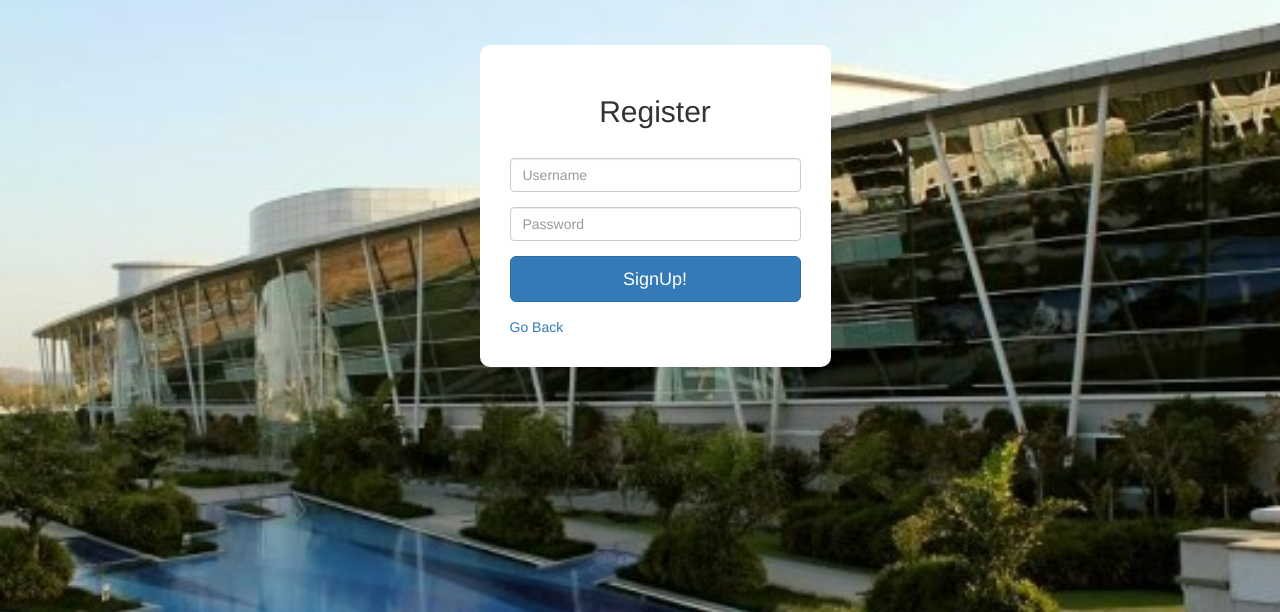
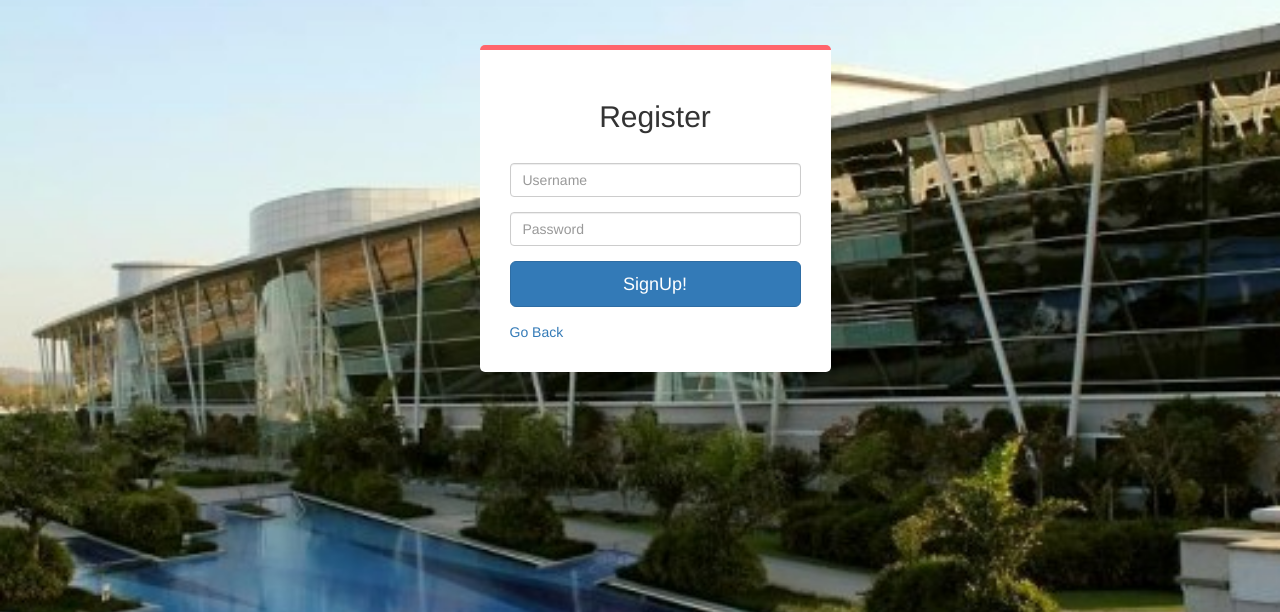
Before and after one commit to VijaySingh93/CampusWebspace, a Node server app: page /register in a window 1280 px wide. Shown: the part 52-664 px from the top of the page. Run offline with Node 20, Linux system fonts and the light colour scheme; some libraries are stand-ins or nearby versions.

Commit message:
final version 3

```diff
--- a/views/login.ejs
+++ b/views/login.ejs
@@ -2,7 +2,7 @@
 <div class="container">
     <div class="row">
 
-        <div style="width: 30%; margin: 25px auto; padding: 30px; background: white; border-radius: 10px;">
+        <div style="width: 30%; margin: 25px auto; padding: 30px; background: white; border-radius: 5px;border-top: 5px solid #ff656c;">
           <h2 style="text-align: center; margin-bottom: 30px;">Sign In!</h2>
             <form action="/login" method="POST">
                 <div class="form-group">
--- a/views/register.ejs
+++ b/views/register.ejs
@@ -2,7 +2,7 @@
 <div class="container">
     <div class="row">
 
-        <div style="width: 30%; margin: 25px auto; padding: 30px; background: white; border-radius: 10px;">
+        <div style="width: 30%; margin: 25px auto; padding: 30px; background: white; border-radius: 5px;border-top: 5px solid #ff656c;">
           <h2 style="text-align: center; margin-bottom: 30px;">Register</h2>
             <form action="/register" method="POST">
                 <div class="form-group">
```
